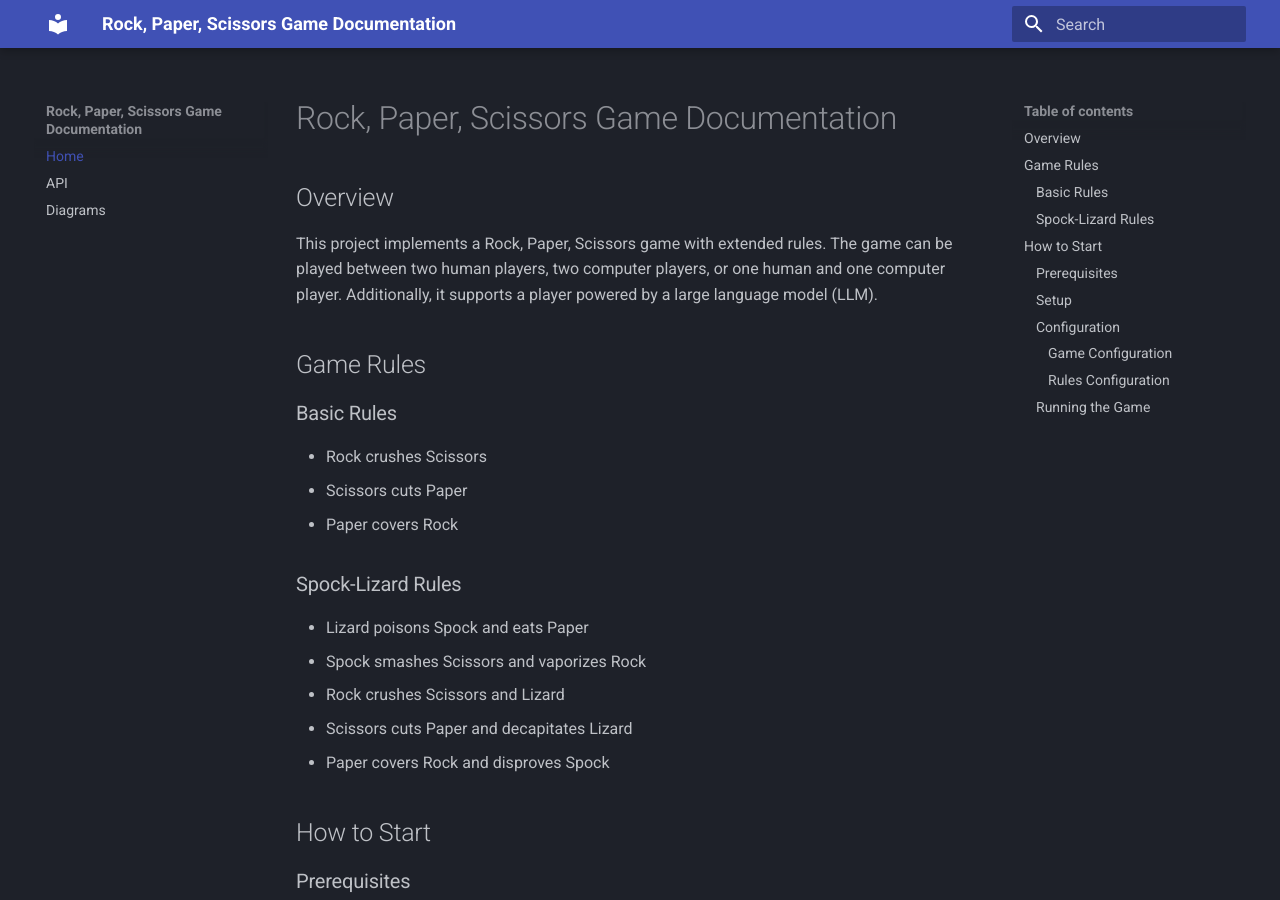
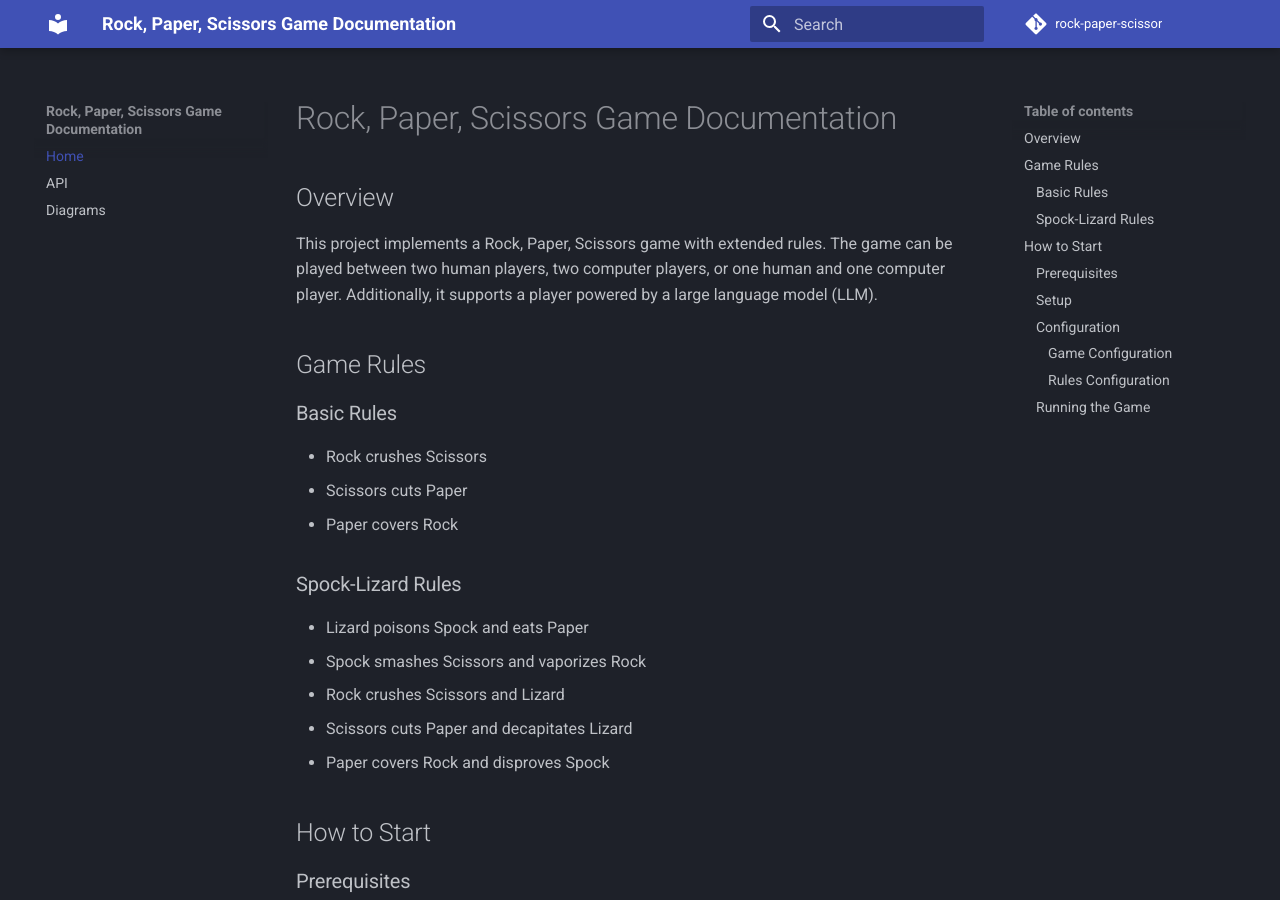
Before and after one commit to massimilianobotticelli/rock-paper-scissor, an MkDocs documentation site: the page built from docs/index.md, in a window 1280 px wide and 900 px high. Built offline with MkDocs 1.6.1 and Material for MkDocs 9.7.7, drawn with Linux system fonts in a browser that asks for light colours; comment, search, counter and statistics services are not loaded.

Commit message:
Add Repo link to mkdocs

```diff
--- a/mkdocs.yml
+++ b/mkdocs.yml
@@ -3,6 +3,9 @@ nav:
   - Home: index.md
   - API: api.md
   - Diagrams: diagrams.md
+
+repo_url: https://github.com/massimilianobotticelli/rock-paper-scissor
+repo_name: rock-paper-scissor
 
 theme:
   name: material
```
